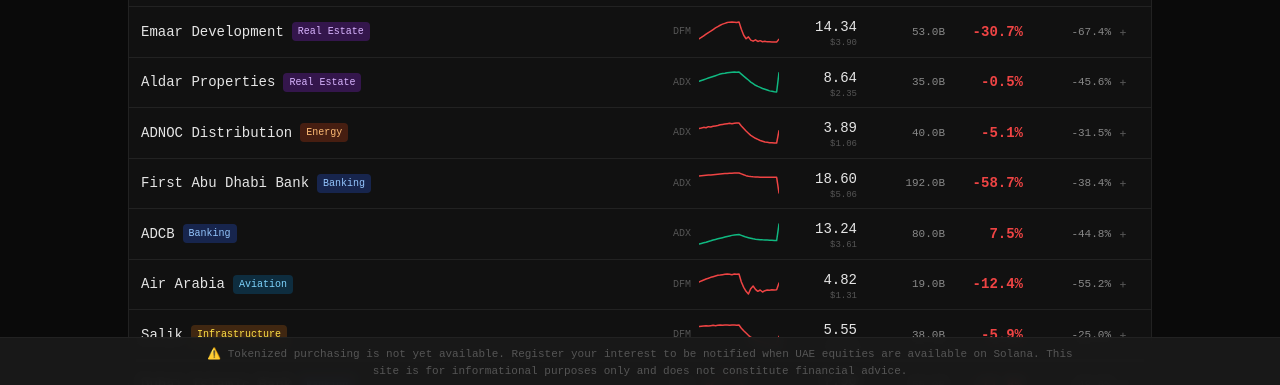
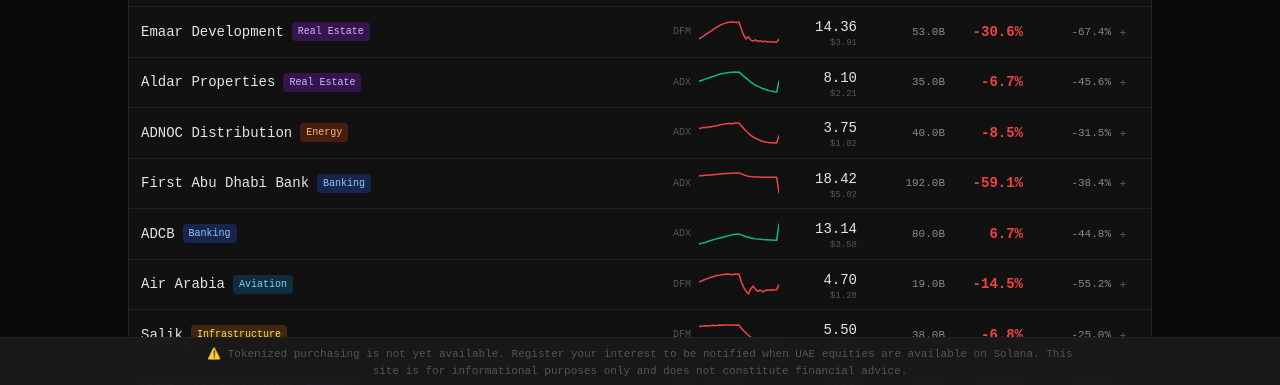
Before and after one commit to riverventures/buy-the-dubai-dip, a Next.js app: page / in a window 1280 px wide. Shown: the part 413-798 px from the top of the page. Built offline with nearby package versions, Linux system fonts and the light colour scheme.

Commit message:
chore: daily price update 2026-04-13

```diff
--- a/src/data/assets.ts
+++ b/src/data/assets.ts
@@ -89,15 +89,15 @@
     exchange: 'DFM',
     currency: 'AED',
     fiatUrl: 'https://www.dfm.ae/the-exchange/market-information/company/EMAAR/trading/trading-summary',
-    currentPrice: 11.9,
+    currentPrice: 11.66,
     preMarch1Price: 15.00,
-    drawdownPct: -20.7,
+    drawdownPct: -22.3,
     covidDrawdownPct: -62.1,
     sparklineData: [
       12.80, 13.00, 13.15, 13.40, 13.55, 13.80, 14.10, 14.30, 14.50, 14.65,
       14.80, 14.60, 14.90, 15.00, 14.85, 14.70, 14.95, 15.00,
       14.10, 13.20, 12.60, 12.80, 12.20, 11.90, 11.70, 11.95, 11.60,
-      11.50, 11.55, 11.48, 11.52, 11.47, 11.46, 11.45, 11.9
+      11.50, 11.55, 11.48, 11.52, 11.47, 11.46, 11.45, 11.66
     ],
     pe: 5.8,
     marketCapB: 94.0,
@@ -143,15 +143,15 @@
     exchange: 'DFM',
     currency: 'AED',
     fiatUrl: 'https://www.dfm.ae/the-exchange/market-information/company/EMIRATESNBD/trading/trading-summary',
-    currentPrice: 30.68,
+    currentPrice: 30.2,
     preMarch1Price: 35.00,
-    drawdownPct: -12.3,
+    drawdownPct: -13.7,
     covidDrawdownPct: -42.1,
     sparklineData: [
       29.50, 30.00, 30.80, 31.40, 31.80, 32.50, 33.00, 33.50, 34.00, 34.50,
       34.80, 35.00, 35.20, 34.80, 35.10, 35.00, 34.90, 35.00,
       31.00, 28.50, 29.50, 28.00, 27.50, 28.20, 27.30, 27.00, 26.80,
-      27.10, 26.70, 26.60, 26.55, 26.52, 26.50, 26.50, 30.68
+      27.10, 26.70, 26.60, 26.55, 26.52, 26.50, 26.50, 30.2
     ],
     pe: 6.2,
     marketCapB: 75.0,
@@ -170,15 +170,15 @@
     exchange: 'DFM',
     currency: 'AED',
     fiatUrl: 'https://www.dfm.ae/the-exchange/market-information/company/EMAARDEV/trading/trading-summary',
-    currentPrice: 14.34,
+    currentPrice: 14.36,
     preMarch1Price: 20.70,
-    drawdownPct: -30.7,
+    drawdownPct: -30.6,
     covidDrawdownPct: -67.4,
     sparklineData: [
       14.50, 15.00, 15.60, 16.20, 16.80, 17.30, 17.90, 18.50, 19.00, 19.50,
       19.90, 20.20, 20.50, 20.65, 20.70, 20.60, 20.50, 20.70,
       18.00, 15.80, 14.50, 15.20, 14.00, 13.60, 14.10, 13.50, 13.80,
-      13.40, 13.55, 13.35, 13.40, 13.32, 13.30, 13.30, 14.34
+      13.40, 13.55, 13.35, 13.40, 13.32, 13.30, 13.30, 14.36
     ],
     pe: 4.5,
     marketCapB: 53.0,
@@ -197,15 +197,15 @@
     exchange: 'ADX',
     currency: 'AED',
     fiatUrl: 'https://www.adx.ae/main-market/company-profile/overview?symbols=ALDAR',
-    currentPrice: 8.64,
+    currentPrice: 8.1,
     preMarch1Price: 8.68,
-    drawdownPct: -0.5,
+    drawdownPct: -6.7,
     covidDrawdownPct: -45.6,
     sparklineData: [
       8.10, 8.15, 8.20, 8.25, 8.30, 8.35, 8.40, 8.45, 8.50, 8.55,
       8.58, 8.60, 8.63, 8.65, 8.67, 8.68, 8.66, 8.68,
       8.55, 8.42, 8.30, 8.18, 8.05, 7.95, 7.85, 7.78, 7.72,
-      7.65, 7.60, 7.55, 7.50, 7.48, 7.45, 7.43, 8.64
+      7.65, 7.60, 7.55, 7.50, 7.48, 7.45, 7.43, 8.1
     ],
     pe: 9.1,
     marketCapB: 35.0,
@@ -224,15 +224,15 @@
     exchange: 'ADX',
     currency: 'AED',
     fiatUrl: 'https://www.adx.ae/main-market/company-profile/overview?symbols=ADNOCDIST',
-    currentPrice: 3.89,
+    currentPrice: 3.75,
     preMarch1Price: 4.10,
-    drawdownPct: -5.1,
+    drawdownPct: -8.5,
     covidDrawdownPct: -31.5,
     sparklineData: [
       3.95, 3.96, 3.98, 3.97, 4.00, 3.99, 4.01, 4.02, 4.03, 4.05,
       4.06, 4.07, 4.08, 4.09, 4.08, 4.09, 4.10, 4.10,
       4.02, 3.95, 3.88, 3.82, 3.76, 3.72, 3.68, 3.65, 3.62,
-      3.60, 3.58, 3.57, 3.56, 3.56, 3.55, 3.55, 3.89
+      3.60, 3.58, 3.57, 3.56, 3.56, 3.55, 3.55, 3.75
     ],
     pe: 15.2,
     marketCapB: 40.0,
@@ -251,15 +251,15 @@
     exchange: 'ADX',
     currency: 'AED',
     fiatUrl: 'https://www.adx.ae/main-market/company-profile/overview?symbols=FAB',
-    currentPrice: 18.6,
+    currentPrice: 18.42,
     preMarch1Price: 45.00,
-    drawdownPct: -58.7,
+    drawdownPct: -59.1,
     covidDrawdownPct: -38.4,
     sparklineData: [
       41.00, 41.30, 41.60, 41.90, 42.20, 42.50, 42.80, 43.10, 43.40, 43.70,
       44.00, 44.20, 44.40, 44.60, 44.75, 44.85, 44.95, 45.00,
       43.80, 42.60, 41.50, 40.80, 40.30, 40.00, 39.80, 39.65, 39.55,
-      39.50, 39.45, 39.42, 39.38, 39.35, 39.32, 39.30, 18.6
+      39.50, 39.45, 39.42, 39.38, 39.35, 39.32, 39.30, 18.42
     ],
     pe: 8.4,
     marketCapB: 192.0,
@@ -278,15 +278,15 @@
     exchange: 'ADX',
     currency: 'AED',
     fiatUrl: 'https://www.adx.ae/main-market/company-profile/overview?symbols=ADCB',
-    currentPrice: 13.24,
+    currentPrice: 13.14,
     preMarch1Price: 12.32,
-    drawdownPct: 7.5,
+    drawdownPct: 6.7,
     covidDrawdownPct: -44.8,
     sparklineData: [
       11.50, 11.55, 11.60, 11.65, 11.72, 11.78, 11.85, 11.90, 11.95, 12.00,
       12.05, 12.10, 12.15, 12.20, 12.25, 12.28, 12.30, 12.32,
       12.25, 12.18, 12.10, 12.05, 12.00, 11.95, 11.92, 11.90, 11.88,
-      11.86, 11.85, 11.84, 11.83, 11.82, 11.81, 11.80, 13.24
+      11.86, 11.85, 11.84, 11.83, 11.82, 11.81, 11.80, 13.14
     ],
     pe: 7.1,
     marketCapB: 80.0,
@@ -305,15 +305,15 @@
     exchange: 'DFM',
     currency: 'AED',
     fiatUrl: 'https://www.dfm.ae/the-exchange/market-information/company/AIRARABIA/trading/trading-summary',
-    currentPrice: 4.82,
+    currentPrice: 4.7,
     preMarch1Price: 5.50,
-    drawdownPct: -12.4,
+    drawdownPct: -14.5,
     covidDrawdownPct: -55.2,
     sparklineData: [
       4.90, 4.98, 5.05, 5.12, 5.18, 5.25, 5.30, 5.35, 5.40, 5.42,
       5.45, 5.48, 5.50, 5.48, 5.45, 5.50, 5.48, 5.50,
       4.90, 4.50, 4.20, 4.00, 4.40, 4.60, 4.35, 4.20, 4.30,
-      4.15, 4.25, 4.30, 4.28, 4.32, 4.30, 4.31, 4.82
+      4.15, 4.25, 4.30, 4.28, 4.32, 4.30, 4.31, 4.7
     ],
     pe: 7.5,
     marketCapB: 19.0,
@@ -332,15 +332,15 @@
     exchange: 'DFM',
     currency: 'AED',
     fiatUrl: 'https://www.dfm.ae/the-exchange/market-information/company/SALIK/trading/trading-summary',
-    currentPrice: 5.55,
+    currentPrice: 5.5,
     preMarch1Price: 5.90,
-    drawdownPct: -5.9,
+    drawdownPct: -6.8,
     covidDrawdownPct: -25.0,
     sparklineData: [
       5.85, 5.86, 5.87, 5.88, 5.87, 5.88, 5.89, 5.88, 5.89, 5.90,
       5.89, 5.90, 5.90, 5.89, 5.90, 5.90, 5.89, 5.90,
       5.80, 5.72, 5.65, 5.58, 5.52, 5.48, 5.44, 5.40, 5.38,
-      5.36, 5.34, 5.32, 5.30, 5.29, 5.28, 5.28, 5.55
+      5.36, 5.34, 5.32, 5.30, 5.29, 5.28, 5.28, 5.5
     ],
     pe: 18.5,
     marketCapB: 38.0,
@@ -359,15 +359,15 @@
     exchange: 'DFM',
     currency: 'AED',
     fiatUrl: 'https://www.dfm.ae/the-exchange/market-information/company/DIB/trading/trading-summary',
-    currentPrice: 7.5,
+    currentPrice: 7.36,
     preMarch1Price: 8.50,
-    drawdownPct: -11.8,
+    drawdownPct: -13.4,
     covidDrawdownPct: -48.6,
     sparklineData: [
       7.70, 7.85, 7.75, 7.95, 8.05, 7.90, 8.10, 8.20, 8.30, 8.40,
       8.35, 8.50, 8.45, 8.48, 8.42, 8.50, 8.48, 8.50,
       8.10, 7.80, 7.60, 7.75, 7.50, 7.65, 7.45, 7.50, 7.42,
-      7.48, 7.44, 7.42, 7.43, 7.41, 7.40, 7.40, 7.5
+      7.48, 7.44, 7.42, 7.43, 7.41, 7.40, 7.40, 7.36
     ],
     pe: 6.8,
     marketCapB: 55.0,
@@ -440,15 +440,15 @@
     exchange: 'ADX',
     currency: 'AED',
     fiatUrl: 'https://www.adx.ae/main-market/company-profile/overview?symbols=RAKPROP',
-    currentPrice: 1.01,
+    currentPrice: 0.976,
     preMarch1Price: 1.80,
-    drawdownPct: -43.9,
+    drawdownPct: -45.8,
     covidDrawdownPct: -58.3,
     sparklineData: [
       1.55, 1.60, 1.58, 1.65, 1.62, 1.70, 1.68, 1.75, 1.72, 1.78,
       1.80, 1.76, 1.82, 1.78, 1.80, 1.76, 1.80, 1.80,
       1.60, 1.45, 1.50, 1.38, 1.42, 1.35, 1.38, 1.34, 1.36,
-      1.33, 1.35, 1.34, 1.33, 1.34, 1.33, 1.33, 1.01
+      1.33, 1.35, 1.34, 1.33, 1.34, 1.33, 1.33, 0.976
     ],
     pe: 3.8,
     marketCapB: 3.0,
@@ -467,15 +467,15 @@
     exchange: 'ADX',
     currency: 'AED',
     fiatUrl: 'https://www.adx.ae/main-market/company-profile/overview?symbols=MULTIPLY',
-    currentPrice: 2.83,
+    currentPrice: 2.06,
     preMarch1Price: 3.50,
-    drawdownPct: -19.1,
+    drawdownPct: -41.1,
     covidDrawdownPct: -22.0,
     sparklineData: [
       3.15, 3.25, 3.18, 3.30, 3.22, 3.38, 3.30, 3.42, 3.35, 3.45,
       3.50, 3.42, 3.48, 3.50, 3.45, 3.52, 3.48, 3.50,
       3.25, 3.10, 3.20, 3.00, 2.95, 3.05, 2.90, 2.95, 2.88,
-      2.92, 2.86, 2.88, 2.85, 2.84, 2.83, 2.83, 2.83
+      2.92, 2.86, 2.88, 2.85, 2.84, 2.83, 2.83, 2.06
     ],
     pe: 8.9,
     marketCapB: 15.0,
```
